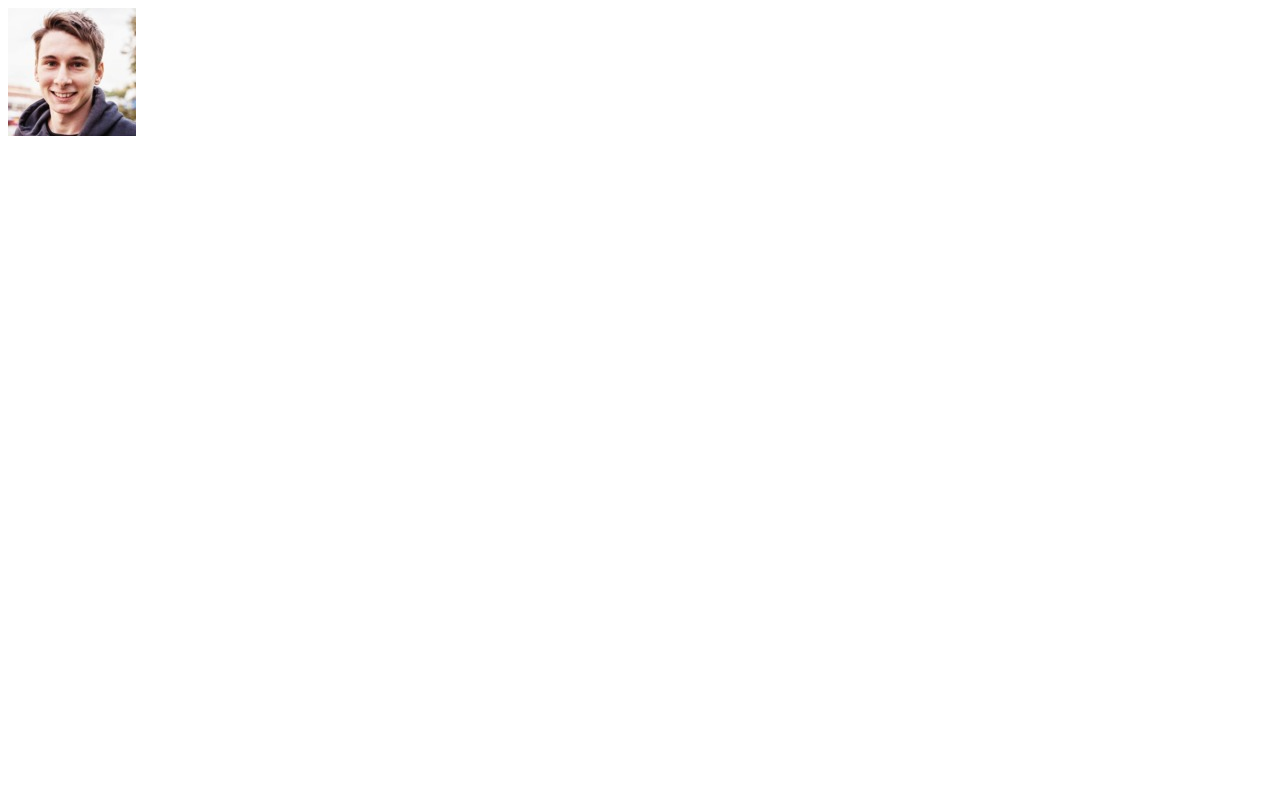
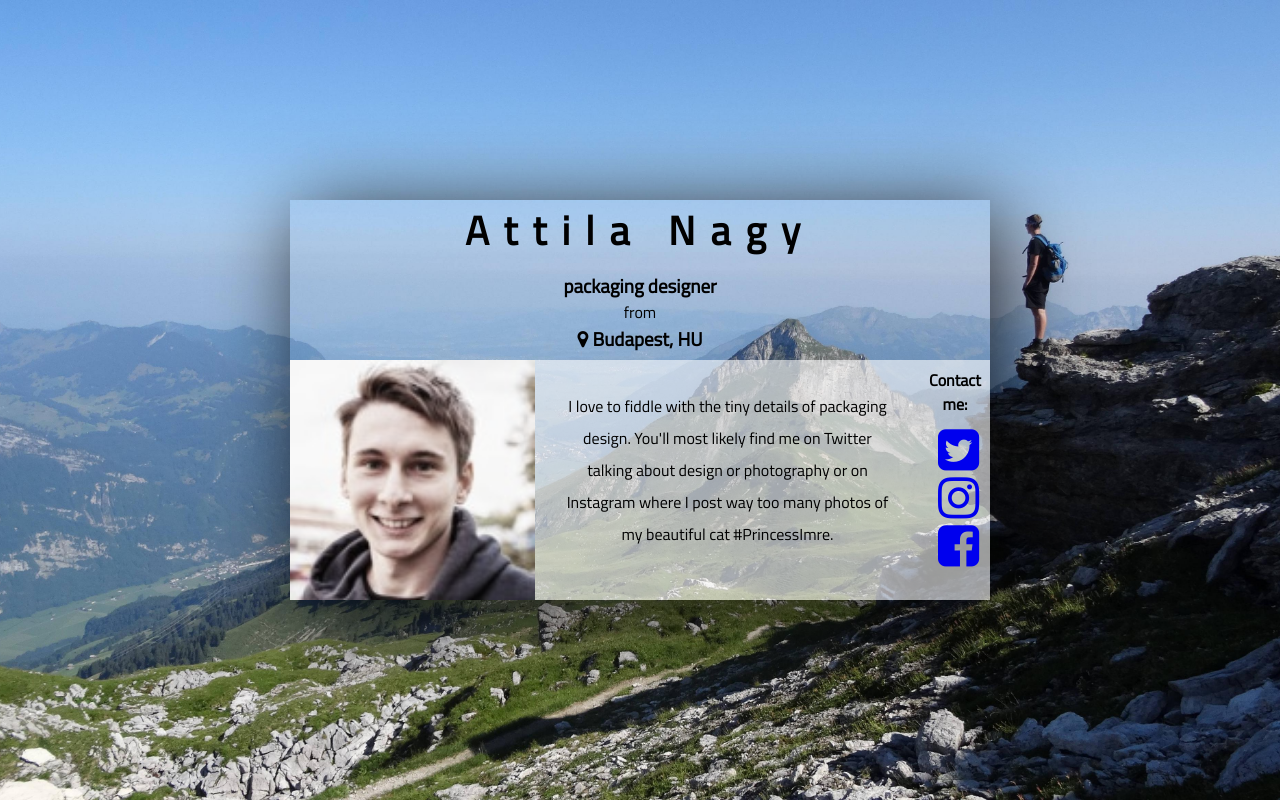
Before and after one commit to csillaks/profile-card, a plain HTML site: page profile-card.html in a window 1280 px wide. Drawn offline with Linux system fonts and the light colour scheme.

Commit message:
nearly there

```diff
--- a/profile-card.css
+++ b/profile-card.css
@@ -8,9 +8,100 @@
   font-size: 100%;
 }
 
-/* Pozicionálás */
+body {
+  display: flex;
+  justify-content: center;
+  align-items: center;
+  height: 100vh;
+  background: url(assets/background.jpg) no-repeat center center fixed;
+  background-size: cover;
+}
 
 .profile-card {
-  width: 480px;
+  width: 700px;
+  height: 400px;
   max-width: calc(100vw - 10px);
+  box-shadow: hsla(0, 0%, 0%, .8) 10px 10px 80px;
 }
+
+.headline {
+  height: 40%;
+  width: 100%;
+  text-align: center;
+
+}
+
+h1, h2, p, span {
+  font-family: 'Titillium Web', sans-serif;
+
+}
+
+h1 {
+  letter-spacing: 15px;
+  margin-bottom: 10px;
+  font-size: 40px;
+}
+
+h2, .location {
+  font-weight: bold;
+  font-size: 19px
+}
+
+.profile-picture {
+  height: 60%;
+  width: 35%;
+}
+
+img {
+  height: 100%;
+  width: 100%;
+  filter: grayscale(50%);
+}
+
+img:hover {
+  transform: rotate(360deg);
+  filter: grayscale(20%);
+}
+
+.about {
+  height: 60%;
+  width: 55%;
+  line-height: 200%;
+  background-color: rgba(255, 255, 255, 0.6);
+}
+
+.text1 {
+  padding: 30px;
+  text-align: center;
+}
+.contact-section {
+  height: 60%;
+  width: 10%;
+  background-color: rgba(255, 255, 255, 0.6);
+  font-weight: bold;
+  padding: 8px;
+}
+
+.left {
+  float: left;
+}
+
+.links, .contact {
+  text-align: center;
+}
+
+.links {
+  margin: 10px;
+}
+
+.social-icon:hover{
+  transform: rotate(360deg);
+}
+
+ul {
+  list-style-type: none;
+}
+
+li {
+  display: inline;
+}
--- a/profile-card.html
+++ b/profile-card.html
@@ -4,20 +4,44 @@
   <meta charset="utf-8">
   <title></title>
   <meta name="viewport" content="width=device-width, initial-scale=1">
-  <link href="main.css" type="text/css" rel="stylesheet">
+  <link href="https://maxcdn.bootstrapcdn.com/font-awesome/4.7.0/css/font-awesome.min.css" rel="stylesheet">
+  <link href="https://fonts.googleapis.com/css?family=Titillium+Web&display=swap" rel="stylesheet">
+  <link href="profile-card.css" type="text/css" rel="stylesheet">
 </head>
 <body>
-<div class="head">
-  <div class="profile-picture">
+<div class="profile-card">
+  <div class="headline">
+     <h1>Attila Nagy</h1>
+        <h2>packaging designer</h2>
+        <span>from</span>
+        <p class="location"><i class="fa fa-map-marker"></i> Budapest, HU</p>
+  </div>
+  <div class="profile-picture left">
     <img src="assets/profile-photo.jpg">
   </div>
-  <div class="headline"></div>
-</div>
-<div class="about">
-</div>
-<div class="contact-section">
-  <div class="contact"></div>
-  <div class="links"></div>
+  <div class="about left">
+  <p class="text1">I love to fiddle with the tiny details of packaging design. You'll most likely find me on Twitter talking about design or photography or on Instagram where I post way too many photos of my beautiful cat #PrincessImre.</p>
+  </div>
+  <div class="contact-section left">
+    <div class="contact">
+    <p>Contact me:</p>
+    </div>
+    <div class="links">
+    <ul>
+      <li>
+        <a href="https://twitter.com/#" title="Twitter" class="social-icon"><i class="fa fa-3x fa-twitter-square"> </i>
+        </a>
+      </li>
+      <li>
+        <a href="https://instagram.com/#" title="Instagram" class="social-icon"><i class="fa fa-3x fa-instagram"></i>
+        </a>
+      </li>
+      <li><a href="https://behance.net/#" title="Behance" class="social-icon"><i class="fa fa-3x fa-facebook-square"></i>
+        </a>
+      </li>
+    </ul>
+    </div>
+  </div>
 </div>
 </body>
 </html>
```
Also changed, not shown: assets/profile-photo2.jpg (added).
